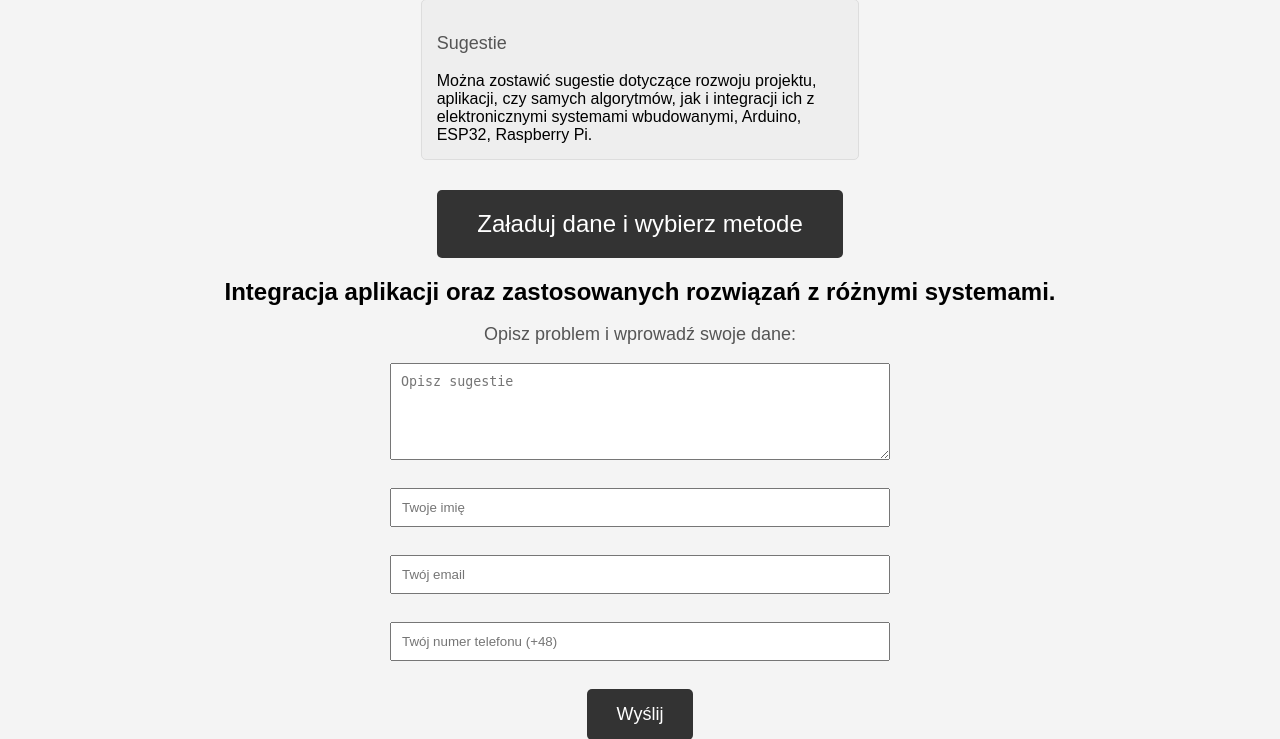
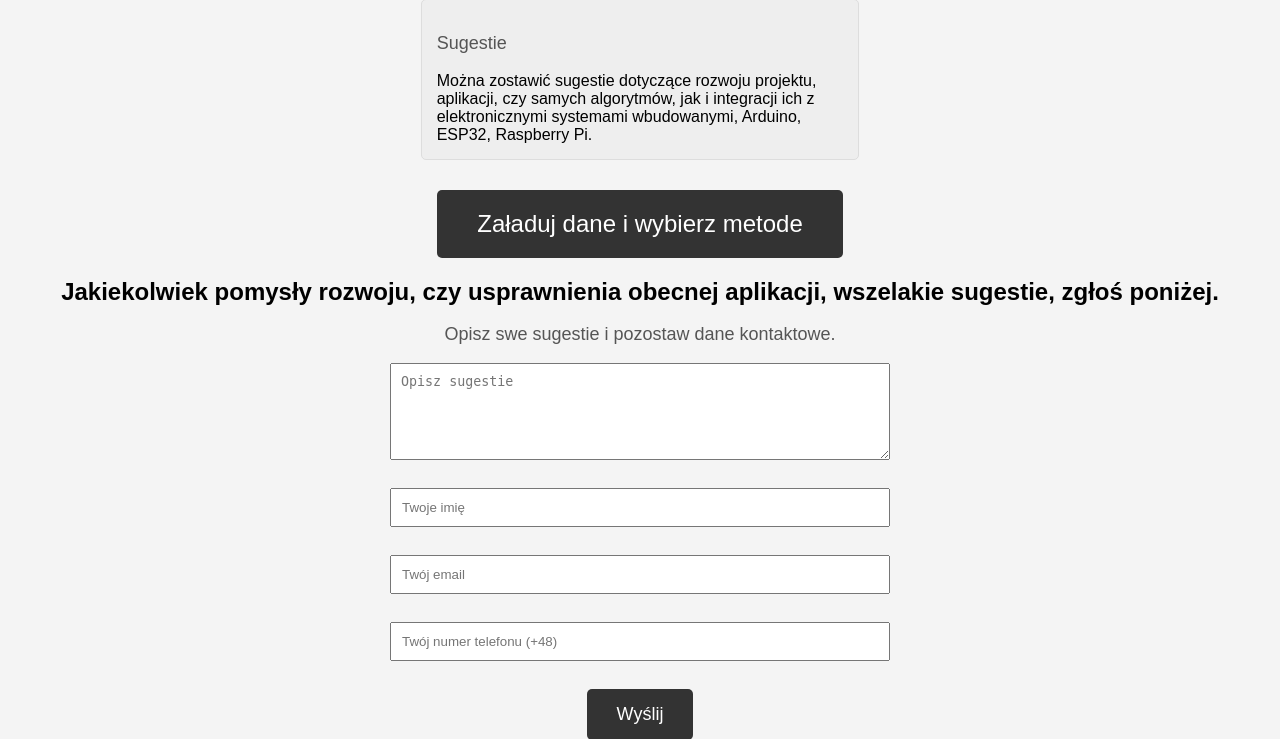
Before and after one commit to PsimonL/Navigator-EnginneringThesis-SupportApp, a Flask app: page / in a window 1280 px wide. Shown: the part 313-1052 px from the top of the page. Run offline with Flask 3, Linux system fonts and the light colour scheme.

Commit message:
bunch of stuff

```diff
--- a/static/js/main.js
+++ b/static/js/main.js
@@ -13,6 +13,11 @@ document.addEventListener('DOMContentLoaded', function () {
         var nameInput = document.querySelector('input[name="name"]');
         var emailInput = document.querySelector('input[name="email"]');
         var phoneNumberInput = document.querySelector('input[name="phone"]');
+
+        if (!sugestionDescriptionInput.value || !nameInput.value || !emailInput.value || !phoneNumberInput.value) {
+            alert('Wszystkie pola muszą być wypełnione, aby formularz został zapisany!!!');
+            return;
+        }
 
         if (sugestionDescriptionInput && nameInput && emailInput && phoneNumberInput) {
             console.log("Działa?")
@@ -37,6 +42,7 @@ document.addEventListener('DOMContentLoaded', function () {
             })
             .then(response => response.text())
             .then(data => {
+                alert('Poprawnie zapisano i wysłano formularz do serwera bazo-danowego. :)');
                 console.log('Success:', data);
                 sugestionDescriptionInput.value = '';
                 nameInput.value = '';
--- a/templates/main.html
+++ b/templates/main.html
@@ -37,8 +37,8 @@
             <button class="big-button">Załaduj dane i wybierz metode</button>
         </div>
         <div id="contact-form">
-            <h2>Integracja aplikacji oraz zastosowanych rozwiązań z różnymi systemami.</h2>
-            <p>Opisz problem i wprowadź swoje dane:</p>
+            <h2>Jakiekolwiek pomysły rozwoju, czy usprawnienia obecnej aplikacji, wszelakie sugestie, zgłoś poniżej.</h2>
+            <p>Opisz swe sugestie i pozostaw dane kontaktowe.</p>
             <form action="#" method="post">
                 <textarea name="problem_description" rows="5" cols="50" placeholder="Opisz sugestie"></textarea><br>
                 <input type="text" name="name" placeholder="Twoje imię"><br>
```
Also changed, not shown: NavigatorDataBasetifier.sqlite.
